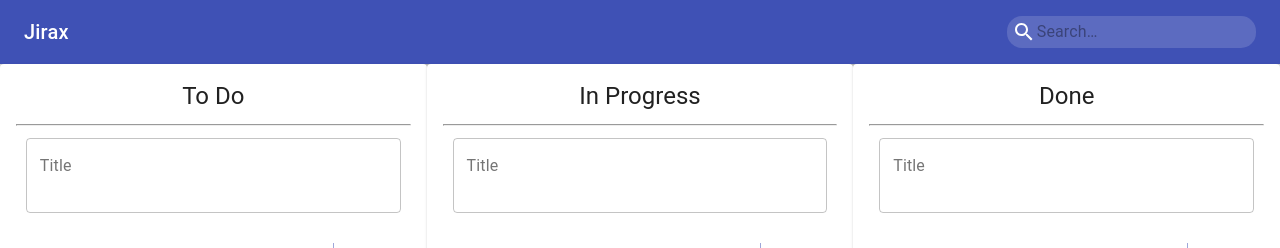
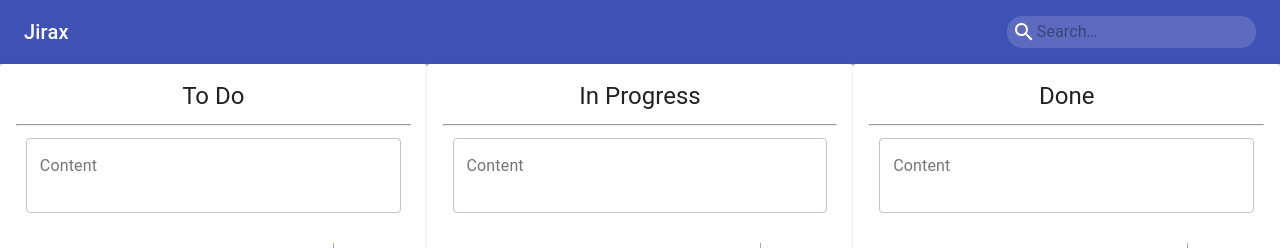
Before and after one commit to arieljimenez/jirax, a React (Create React App) app: page / in a window 1280 px wide. Shown: the top 248 px of the page. Built offline with nearby package versions, Linux system fonts and the light colour scheme.

Commit message:
local storage wip

```diff
--- a/src/BoardContainer.jsx
+++ b/src/BoardContainer.jsx
@@ -1,23 +1,87 @@
 /** @jsx jsx */
 // eslint-disable-next-line
-import React from 'react';
+import React, { useState, useEffect } from 'react';
 import { jsx, css } from '@emotion/core';
 
-import BoardCard from './components/BoardCard';
 import BoardColumn from './components/BoardColumn';
 import NewCardForm from './components/NewCardForm';
 
+import { COLUMNS_KEY_NAMES } from './configs';
+
+import { deleteFromLocalStore, saveInLocalStorage } from './utils';
+
 export default function BoardContainer(props){
+  const [todoItems, addTodo] = useState({ content: 'neka default', id: 1});
+  const [inprogressItems, addInprogress] = useState({});
+  const [doneItems, addDone] = useState({});
+
+  // cdm
+  useEffect(() => {
+    getFromLocalStore();
+  }, []);
+
+  const addToCollection = (props) => {
+    saveInLocalStorage(props);
+
+    props.addHandler(
+      items => ({
+        ...items,
+        [props.item.id]: {
+          ...props.item
+        }
+      })
+    );
+  };
+
+  const getFromLocalStore = (columnName = 'all') => {
+    switch (columnName) {
+      case COLUMNS_KEY_NAMES.TODO:
+        addTodo(JSON.parse(localStorage.getItem(COLUMNS_KEY_NAMES.TODO) || '{}'));
+        break;
+      case COLUMNS_KEY_NAMES.INPROGRESS:
+        addInprogress(JSON.parse(localStorage.getItem(COLUMNS_KEY_NAMES.INPROGRESS) || '{}'));
+        break;
+      case COLUMNS_KEY_NAMES.DONE:
+        addDone(localStorage.getItem(COLUMNS_KEY_NAMES.DONE) || '{}');
+        break;
+      default:
+        addTodo(JSON.parse(localStorage.getItem(COLUMNS_KEY_NAMES.TODO) || '{}'));
+        addInprogress(JSON.parse(localStorage.getItem(COLUMNS_KEY_NAMES.INPROGRESS)  || '{}'));
+        addDone(JSON.parse(localStorage.getItem(COLUMNS_KEY_NAMES.DONE) || '{}'));
+        break;
+    }
+  }
+
+
+
   const colNames = [
-    'To Do',
-    'In Progress',
-    'Done',
+    {
+      title: 'To Do',
+      cards: todoItems,
+      handler: (item) => addToCollection({ column: COLUMNS_KEY_NAMES.TODO, item, addHandler: addTodo }),
+      handleDelete: (cardID) => deleteFromLocalStore({ column: COLUMNS_KEY_NAMES.TODO, cardID })
+    },
+    {
+      title: 'In Progress',
+      cards: inprogressItems,
+      handler: (item) => addInprogress(inprogressItems => [...inprogressItems, item]),
+      handleDelete: (cardID) => deleteFromLocalStore({ column: COLUMNS_KEY_NAMES.INPROGRESS, cardID })
+    },
+    {
+      title: 'Done',
+      cards: doneItems,
+      handler: (item) => addDone(doneItems => [...doneItems, item]),
+      handleDelete: (cardID) => deleteFromLocalStore({ column: COLUMNS_KEY_NAMES.DONE, cardID })
+    }
   ];
 
   const BoardColumns = () => colNames.map(
-    (colName, index) => (
-      <BoardColumn key={colName+index} title={colName}>
-        <NewCardForm />
+    (colInfo, index) => (
+      <BoardColumn
+        key={colInfo.title + index}
+        {...colInfo}
+      >
+        <NewCardForm  handleAdd={colInfo.handler} />
       </BoardColumn>
     )
   );
--- a/src/components/BoardCard.jsx
+++ b/src/components/BoardCard.jsx
@@ -8,18 +8,24 @@ import Button from '@material-ui/core/Button';
 import Typography from '@material-ui/core/Typography';
 import { jsx, css } from '@emotion/core';
 
+import theme from '../css/theme';
 
 
 export default function SimpleCard(props) {
-  const {
-    cardTitle = 'Card Title...',
-    cardDesc = 'Card Desc...'
-  } = props;
+  const { cardInfo, handleDelete } = props;
 
   return (
+    <div
+      className="cardContainer"
+      css={css`
+        display: -webkit-inline-box;
+        width: 100%;
+      `}
+    >
       <Card
         css={css`
-        width: 90%;
+          margin: 5px 10px;
+          width: ${theme.cardWidth};
         `}
       >
         <CardContent>
@@ -27,18 +33,27 @@ export default function SimpleCard(props) {
             variant="h5"
             component="h2"
             css={css`
-            font-size: 1.5em;
+              text-align: left;
             `}
           >
-          {cardTitle}
-        </Typography>
-        <Typography variant="body2" component="p">
-          {cardDesc}
+            {cardInfo.content}
           </Typography>
         </CardContent>
-      <CardActions>
-        <Button size="small">Neka</Button>
+        <CardActions
+          css={css`
+            justify-content: flex-end;
+          `}
+        >
+          <Button
+            variant='outlined'
+            size="small"
+            color="secondary"
+            onClick={() => handleDelete(cardInfo.id)}
+          >
+            Delete
+          </Button>
         </CardActions>
       </Card>
+    </div>
   );
 }
--- a/src/components/BoardColumn.jsx
+++ b/src/components/BoardColumn.jsx
@@ -8,9 +8,28 @@ import Card from '@material-ui/core/Card';
 import CardContent from '@material-ui/core/CardContent';
 import Typography from '@material-ui/core/Typography';
 
+import BoardCard from './BoardCard';
+
 
 export default function BoardColumn(props){
-  const { title } = props;
+  const { title, cards, handleDelete } = props;
+
+  const columnCards = Object.entries(cards).map(
+    ([key, card]) => (
+      <BoardCard
+        key={key}
+        cardInfo={card}
+        handleDelete={handleDelete}
+      />
+    )
+  )
+
+  console.log('== BoardColumn');
+  console.log({
+    cards
+  });
+  console.log('BoardColumn == ');
+
 
   return (
     <DndProvider
@@ -33,6 +52,7 @@ export default function BoardColumn(props){
             {title}
             <hr />
           </Typography>
+          {columnCards}
           {props.children}
         </CardContent>
       </Card>
--- a/src/components/NewCardForm.jsx
+++ b/src/components/NewCardForm.jsx
@@ -9,22 +9,19 @@ import { jsx, css } from '@emotion/core';
 import theme from '../css/theme'
 
 export default function NewCardForm(props){
-  const {
-    columnName,
-    handleAdd,
-  } = props;
+  const { handleAdd } = props;
 
-  const [title, setTitle] = useState('');
+  const [content, setContent] = useState('');
   const [cardError, setCardError] = useState(false);
 
   const handleChange = (event) => {
     // validate/sanitize
-    setTitle(event.target.value);
+    setContent(event.target.value);
   }
 
   // reset the form
-  const handleCancel = () => {
-    setTitle('');
+  const handleReset = () => {
+    setContent('');
     setCardError(false);
   }
 
@@ -34,8 +31,8 @@ export default function NewCardForm(props){
       autoComplete="off"
       css={css`
         & > * {
-          margin: ${theme.margin};
-          width: 95%;
+          margin: ${theme.margins.normal};
+          width: ${theme.cardWidth};
         }
       `}
     >
@@ -43,19 +40,19 @@ export default function NewCardForm(props){
         error={cardError}
         multiline
         rows={2}
-        label="Title"
+        label="Content"
         variant="outlined"
-        value={title}
+        value={content}
         onChange={handleChange}
         helperText={cardError && "Card cant be empty"}
       />
       <div
         css={css`
+          align-items: center;
           display: flex;
           flex-direction: column;
-          align-items: center;
           & > * {
-            margin: ${theme.margin};
+            margin: ${theme.margins.normal};
           }
         `}
       >
@@ -70,13 +67,17 @@ export default function NewCardForm(props){
           >
           <Button
             onClick={() => handleAdd({
-              title,
-              columnName
-            })}
+                content,
+                id: new Date().getTime()
+              })
+            }
+            css={css`
+              margin: ${theme.margins.small};
+            `}
           >
             Add
           </Button>
-          <Button onClick={handleCancel}>Cancel</Button>
+          <Button onClick={handleReset}>Cancel</Button>
         </ButtonGroup>
       </div>
     </form>
--- /dev/null
+++ b/src/configs.js
@@ -0,0 +1,5 @@
+export const COLUMNS_KEY_NAMES = {
+  TODO: 'TODO',
+  INPROGRESS: 'INPROGRESS',
+  DONE: 'DONE'
+};
--- a/src/css/theme.js
+++ b/src/css/theme.js
@@ -1,3 +1,7 @@
 export default {
-  margin: '15px'
+  margins: {
+    small: '5px',
+    normal: '15px',
+  },
+  cardWidth: '95%'
 };
--- /dev/null
+++ b/src/utils.js
@@ -0,0 +1,22 @@
+
+export function deleteFromLocalStore (props) {
+  const { column, item } = props;
+  let collection = localStorage.getItem(column);
+
+  delete collection[item.id]; // 🔪
+
+  localStorage.setItem(column, collection);
+};
+
+export function saveInLocalStorage({ column, item }) {
+  let collection = localStorage.getItem(column) || {};
+
+  collection = {
+    ...collection,
+    [item.id]: {
+      ...item
+    }
+  };
+
+  localStorage.setItem(column, JSON.stringify(collection)); // 💾
+}
```
Lines whose indentation alone changed are shown as unchanged.
